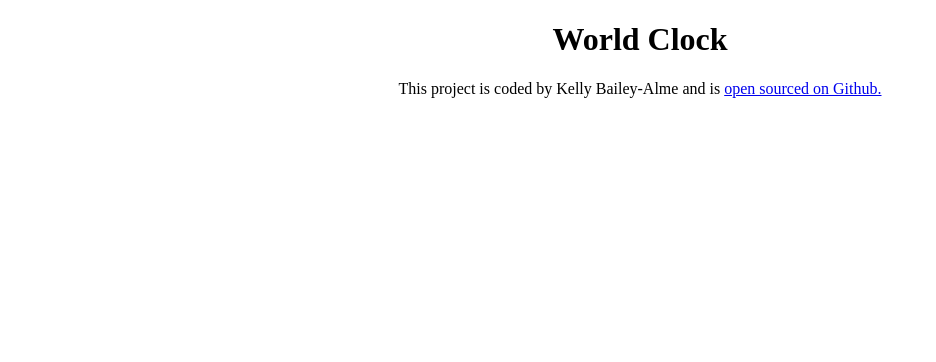
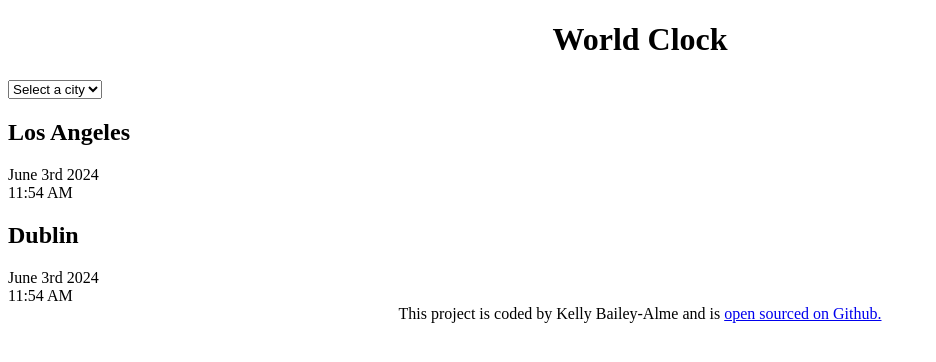
Before and after one commit to kblizzy22/world-clock, a plain HTML site: page index.html in a window 1280 px wide. Shown: the whole page, without its empty margins (0-936 px from the left). Drawn offline with Linux system fonts and the light colour scheme.

Commit message:
Added basic html

```diff
--- a/index.html
+++ b/index.html
@@ -7,7 +7,27 @@
     <title>World Clock- KBA</title>
   </head>
   <body>
-    <h1>World Clock</h1>
+    <div class="container">
+      <h1>World Clock</h1>
+
+      <select>
+        <option value="">Select a city</option>
+        <option value="">Paris</option>
+        <option value="">Auckland</option>
+        <option value="">Dublin</option>
+      </select>
+
+      <div class="city">
+        <h2>Los Angeles</h2>
+        <div class="date">June 3rd 2024</div>
+        <div class="time">11:54 AM</div>
+      </div>
+      <div class="city">
+        <h2>Dublin</h2>
+        <div class="date">June 3rd 2024</div>
+        <div class="time">11:54 AM</div>
+      </div>
+    </div>
     <footer>
       This project is coded by Kelly Bailey-Alme and is
       <a href="https://github.com/kblizzy22/world-clock" target="_blank">
```
